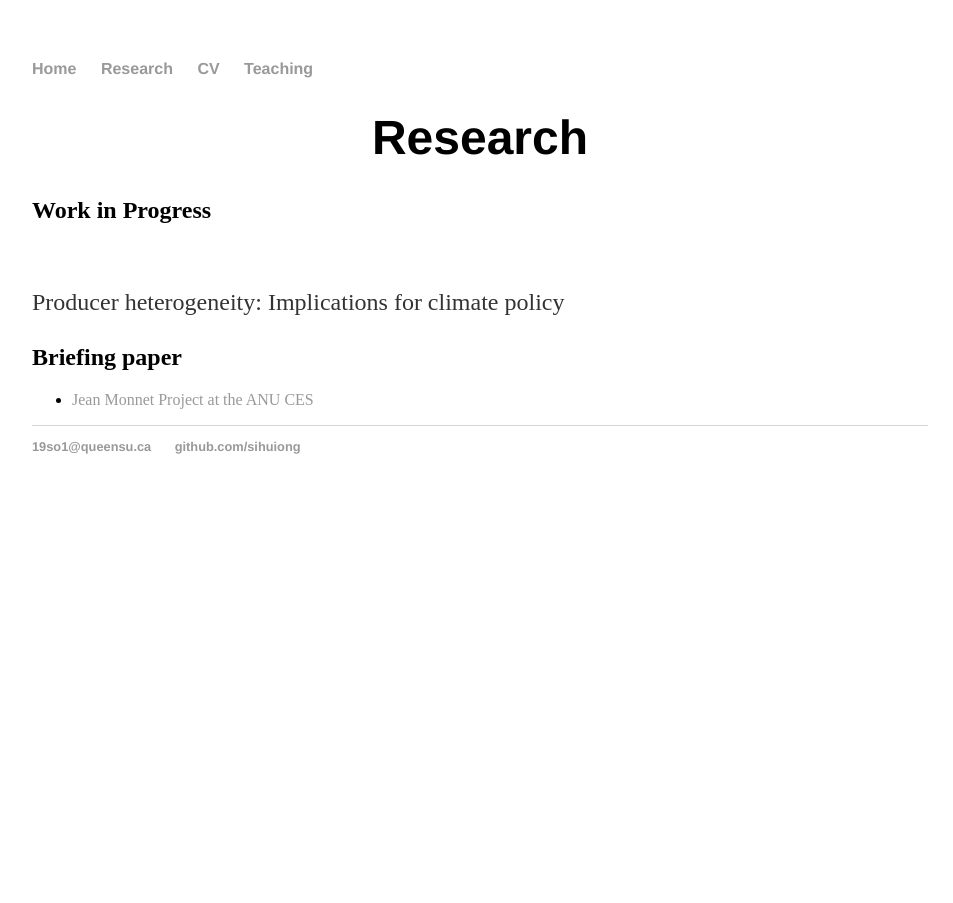
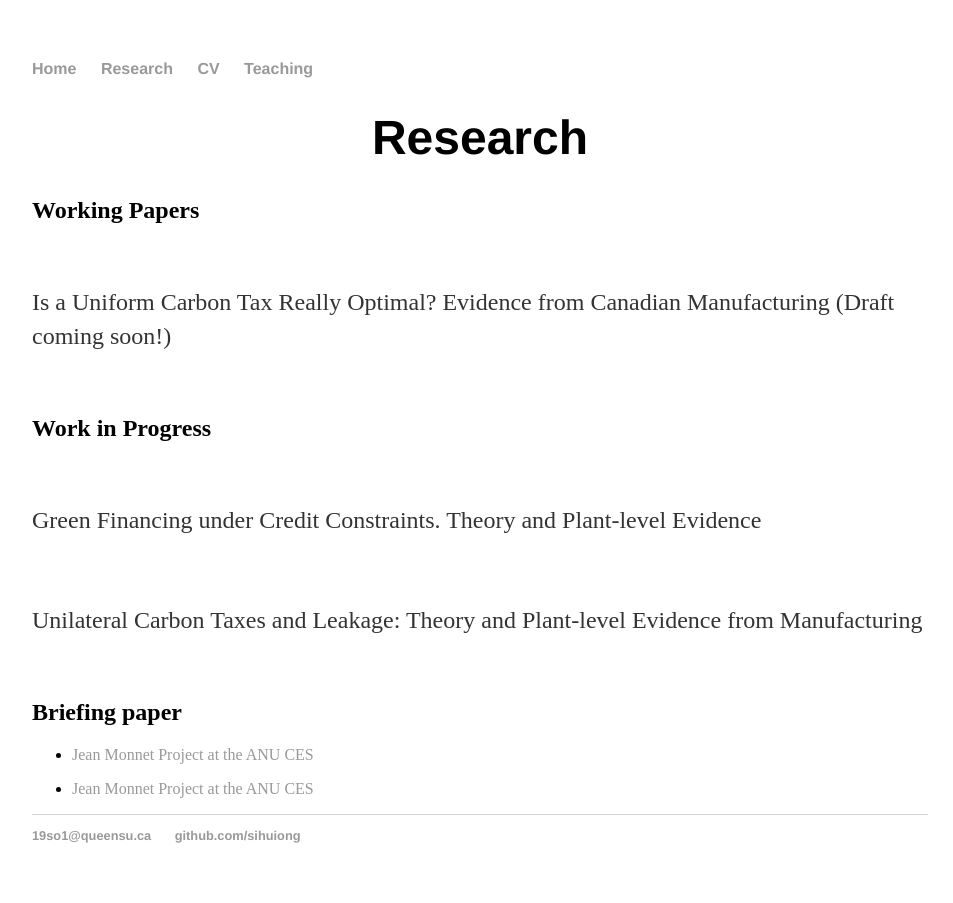
Before and after one commit to SihuiOng/SihuiOng.github.io, a Jekyll site: the page built from research/index.html, in a window 1280 px wide. Shown: the whole page, without its empty margins (160-1113 px from the left). Built offline with Jekyll 4.4.1, drawn with Linux system fonts in a browser that asks for light colours.

Commit message:
Update index.html

```diff
--- a/research/index.html
+++ b/research/index.html
@@ -4,14 +4,23 @@ title: research
 ---
 	<div class="research">
 	<h1 style="text-align:center;">Research</h1>
+	<h2>Working Papers</h2>
+        <br>
+	<p>Is a Uniform Carbon Tax Really Optimal? Evidence from Canadian Manufacturing (Draft coming soon!) </p>
+	<br>
 	<h2>Work in Progress</h2>
         <br>
-        <p>Producer heterogeneity: Implications for climate policy </p>
+        <p> Green Financing under Credit Constraints. Theory and Plant-level Evidence </p>
+	<br>
+        <p> Unilateral Carbon Taxes and Leakage: Theory and Plant-level Evidence from Manufacturing </p>
+	<br>
 
 	<h2>Briefing paper</h2>
         <ul class="contacts">
 	   <li><a href="   https://politicsir.cass.anu.edu.au/centres/ces/research/publications/trade-services-briefing-paper"target="_blank">Jean Monnet Project at the ANU CES</a></li>
     	</ul>
-
+        <ul class="contacts">
+	   <li><a href="   https://drive.google.com/file/d/1y2tZ8J1_DfuNYndQ5GM7dILHbVCN5okA/view?usp=share_link"target="_blank">Jean Monnet Project at the ANU CES</a></li>
+    	</ul>
 
 </div>
```
